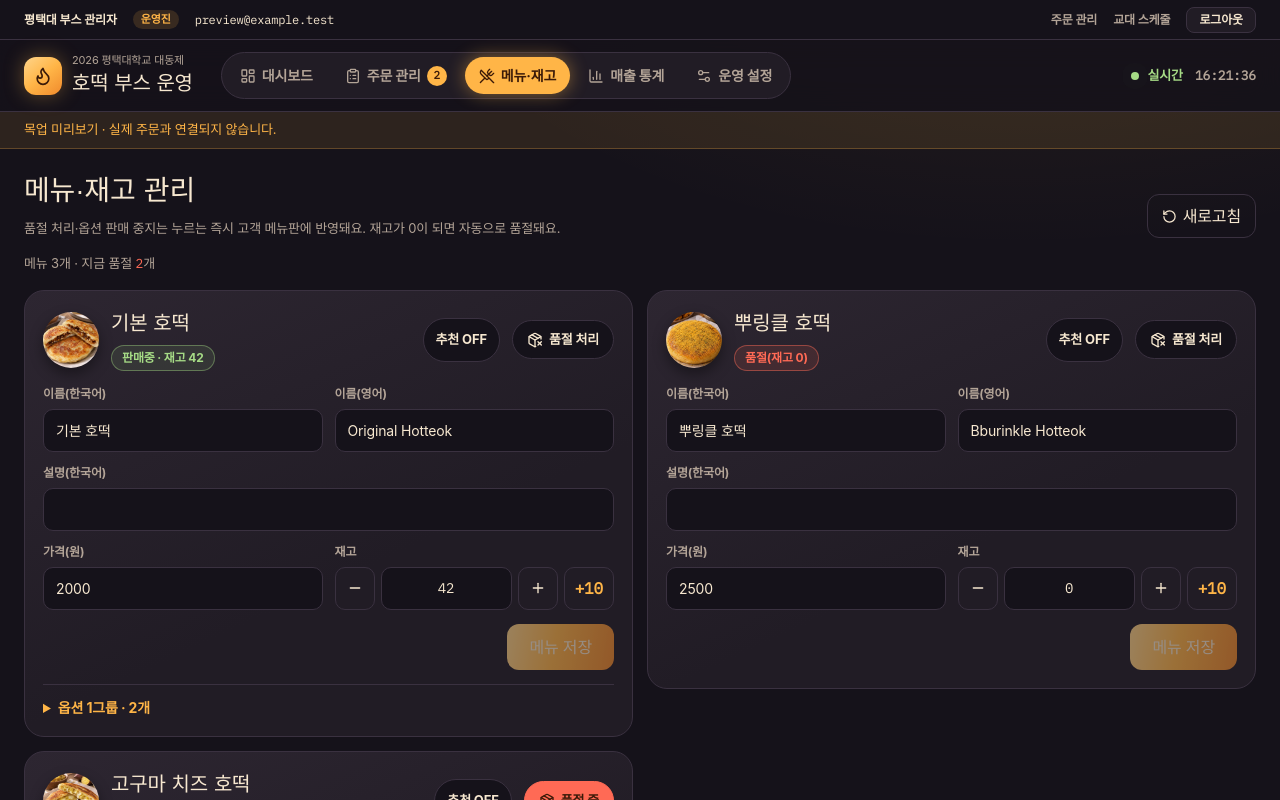
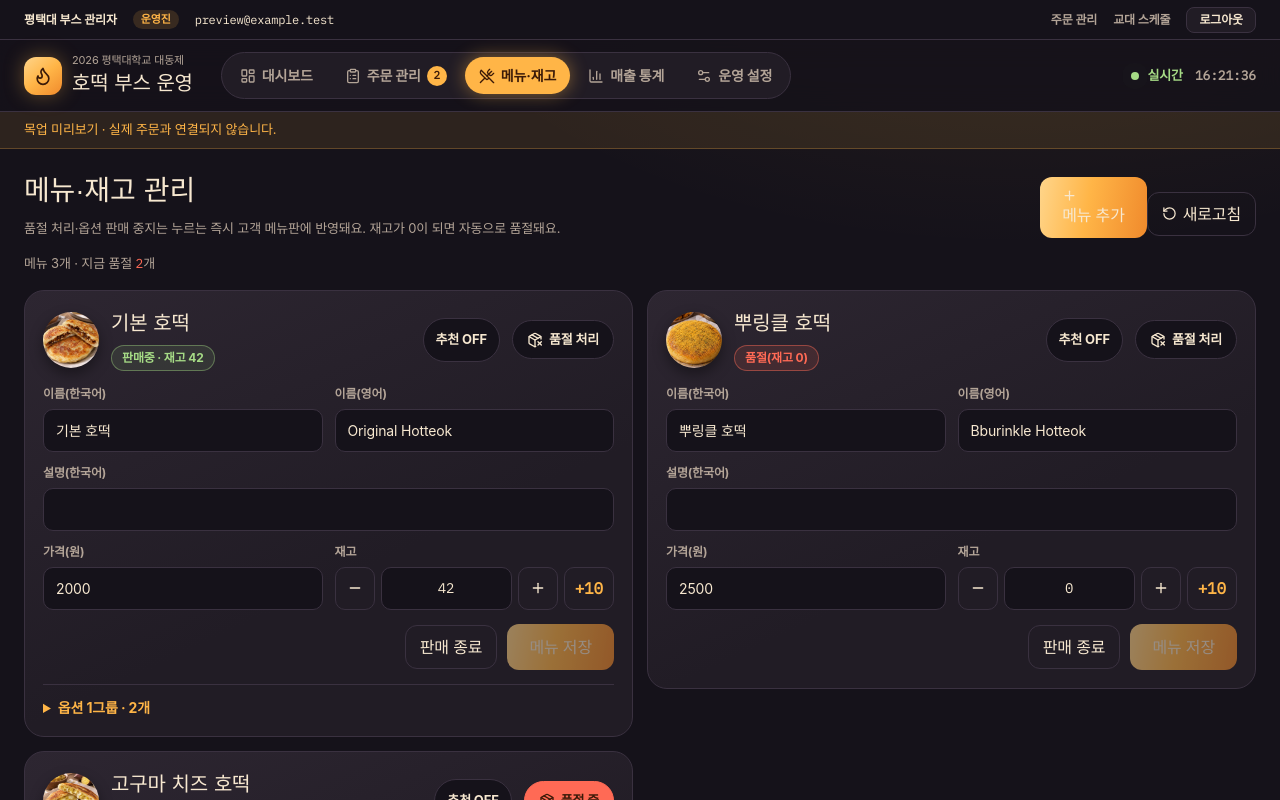
Before and after one commit to ssong2332/2026-PyeongTaek-Univ.-Festival-Payments, a Next.js app: page /dev/admin in a window 1280 px wide. Both pictures are taken after a click on the button "메뉴·재고". Shown: the top 800 px of the page. Built offline with nearby package versions, Linux system fonts and the light colour scheme; a web font is replaced by a local one.

Commit message:
feat(T-37): add menu creation and safe deactivate UI

```diff
--- a/src/components/admin/MenuManagementPanel.tsx
+++ b/src/components/admin/MenuManagementPanel.tsx
@@ -9,6 +9,7 @@ import { menuSaveErrorMessage, useLoginRedirect, useMenuAdmin, type MenuAdminApi
 import {
     ADMIN_MENU_LIMITS,
     type AdminMenuDto,
+    type AdminMenuCreate,
     type AdminMenuOptionDto,
     type AdminMenuOptionGroupDto,
     type AdminMenuPatch,
@@ -82,6 +83,7 @@ function stockStatus(menu: AdminMenuDto): { label: string; tone: "ok" | "out" |
 
 export function MenuManagementPanel({ api }: { api?: MenuAdminApi }) {
     const admin = useMenuAdmin(api);
+    const [creating, setCreating] = useState(false);
     const soldOut = admin.menus.filter((menu) => menu.isActive && (menu.isSoldOutManual || menu.stock <= 0)).length;
 
     return (
@@ -91,9 +93,15 @@ export function MenuManagementPanel({ api }: { api?: MenuAdminApi }) {
                     <h2>메뉴·재고 관리</h2>
                     <p>품절 처리·옵션 판매 중지는 누르는 즉시 고객 메뉴판에 반영돼요. 재고가 0이 되면 자동으로 품절돼요.</p>
                 </div>
-                <button type="button" className={styles.ghostButton} onClick={() => void admin.reload()} disabled={admin.status === "loading"}>
-                    <RotateCcw size={15} /> 새로고침
-                </button>
+                <div className={styles.headingActions}>
+                    <button type="button" className={styles.saveButton} onClick={() => setCreating((value) => !value)}
+                        disabled={admin.status !== "ready"}>
+                        <Plus size={15} /> {creating ? "추가 취소" : "메뉴 추가"}
+                    </button>
+                    <button type="button" className={styles.ghostButton} onClick={() => void admin.reload()} disabled={admin.status === "loading"}>
+                        <RotateCcw size={15} /> 새로고침
+                    </button>
+                </div>
             </div>
             {admin.status === "loading" && <p role="status" className={styles.muted}>메뉴를 불러오는 중입니다…</p>}
             {admin.status === "error" && (
@@ -106,8 +114,14 @@ export function MenuManagementPanel({ api }: { api?: MenuAdminApi }) {
                     메뉴 수정 기능(서버 API)에 연결하지 못했어요. 최신 버전이 배포됐는지 확인해 주세요.
                 </div>
             )}
-            {admin.status === "ready" && admin.menus.length === 0 && (
-                <p className={styles.muted}>메뉴가 없습니다 — 시드 데이터를 확인하세요.</p>
+            {admin.status === "ready" && creating && (
+                <CreateMenuForm api={admin.api} onCreated={(menu) => {
+                    admin.addMenu(menu);
+                    setCreating(false);
+                }} />
+            )}
+            {admin.status === "ready" && admin.menus.length === 0 && !creating && (
+                <p className={styles.muted}>메뉴가 없습니다. [메뉴 추가]로 첫 메뉴를 등록해 주세요.</p>
             )}
             {admin.status === "ready" && admin.menus.length > 0 && (
                 <>
@@ -126,6 +140,113 @@ export function MenuManagementPanel({ api }: { api?: MenuAdminApi }) {
         </section>
     );
 }
+
+
+type NewOption = { key: string; nameKo: string; nameEn: string; extraPrice: string };
+type NewGroup = { key: string; nameKo: string; nameEn: string; min: string; max: string; options: NewOption[] };
+
+function CreateMenuForm({ api, onCreated }: { api: MenuAdminApi; onCreated: (menu: AdminMenuDto) => void }) {
+    const redirectIfExpired = useLoginRedirect();
+    const [nameKo, setNameKo] = useState("");
+    const [nameEn, setNameEn] = useState("");
+    const [descriptionKo, setDescriptionKo] = useState("");
+    const [descriptionEn, setDescriptionEn] = useState("");
+    const [price, setPrice] = useState("");
+    const [stock, setStock] = useState("");
+    const [groups, setGroups] = useState<NewGroup[]>([]);
+    const [state, setState] = useState<SaveState>(IDLE);
+
+    const addGroup = () => setGroups((current) => [...current, {
+        key: crypto.randomUUID(), nameKo: "", nameEn: "", min: "0", max: "1", options: [],
+    }]);
+    const updateGroup = (key: string, change: (group: NewGroup) => NewGroup) =>
+        setGroups((current) => current.map((group) => group.key === key ? change(group) : group));
+    const addOption = (groupKey: string) => updateGroup(groupKey, (group) => ({
+        ...group,
+        options: [...group.options, { key: crypto.randomUUID(), nameKo: "", nameEn: "", extraPrice: "0" }],
+    }));
+
+    const basePrice = parseWhole(price, ADMIN_MENU_LIMITS.priceMax);
+    const initialStock = parseWhole(stock, ADMIN_MENU_LIMITS.stockMax);
+    const groupInvalid = groups.some((group) => {
+        const min = parseWhole(group.min, ADMIN_MENU_LIMITS.selectMax);
+        const max = parseWhole(group.max, ADMIN_MENU_LIMITS.selectMax);
+        return !group.nameKo.trim() || !group.nameEn.trim() || min === null || max === null || max < 1 || max < min
+            || group.options.some((option) => !option.nameKo.trim() || !option.nameEn.trim()
+                || parseWhole(option.extraPrice, ADMIN_MENU_LIMITS.extraPriceMax) === null);
+    });
+    const valid = Boolean(nameKo.trim() && nameEn.trim() && basePrice !== null && initialStock !== null && !groupInvalid);
+
+    async function create() {
+        if (!valid || basePrice === null || initialStock === null || state.saving) return;
+        const input: AdminMenuCreate = {
+            translations: {
+                ko: { name: nameKo.trim(), description: descriptionKo.trim() },
+                en: { name: nameEn.trim(), description: descriptionEn.trim() },
+            },
+            basePrice,
+            stock: initialStock,
+            optionGroups: groups.map((group) => ({
+                translations: { ko: { name: group.nameKo.trim() }, en: { name: group.nameEn.trim() } },
+                minSelect: Number(group.min),
+                maxSelect: Number(group.max),
+                options: group.options.map((option) => ({
+                    translations: { ko: { name: option.nameKo.trim() }, en: { name: option.nameEn.trim() } },
+                    extraPrice: Number(option.extraPrice),
+                })),
+            })),
+        };
+        setState({ saving: true, message: "", error: false });
+        try {
+            onCreated(await api.createMenu(input));
+            setState({ saving: false, message: "새 메뉴를 등록했어요.", error: false });
+        } catch (error) {
+            redirectIfExpired(error);
+            setState({ saving: false, message: menuSaveErrorMessage(error), error: true });
+        }
+    }
+
+    return <section className={styles.createBox} aria-label="새 메뉴 등록">
+        <h3>새 메뉴 등록</h3>
+        <div className={styles.grid}>
+            <Field id="new-menu-ko" label="이름(한국어)"><input id="new-menu-ko" value={nameKo} maxLength={ADMIN_MENU_LIMITS.nameMax} onChange={e => setNameKo(e.target.value)} /></Field>
+            <Field id="new-menu-en" label="이름(영어)"><input id="new-menu-en" value={nameEn} maxLength={ADMIN_MENU_LIMITS.nameMax} onChange={e => setNameEn(e.target.value)} /></Field>
+            <Field id="new-desc-ko" label="설명(한국어)" wide><input id="new-desc-ko" value={descriptionKo} maxLength={ADMIN_MENU_LIMITS.descriptionMax} onChange={e => setDescriptionKo(e.target.value)} /></Field>
+            <Field id="new-desc-en" label="설명(영어)" wide><input id="new-desc-en" value={descriptionEn} maxLength={ADMIN_MENU_LIMITS.descriptionMax} onChange={e => setDescriptionEn(e.target.value)} /></Field>
+            <Field id="new-price" label="가격(원)"><input id="new-price" inputMode="numeric" value={price} onChange={e => setPrice(e.target.value)} /></Field>
+            <Field id="new-stock" label="초기 재고"><input id="new-stock" inputMode="numeric" value={stock} onChange={e => setStock(e.target.value)} /></Field>
+        </div>
+        <div className={styles.createGroups}>
+            {groups.map((group, groupIndex) => <div className={styles.group} key={group.key}>
+                <div className={styles.groupTitle}><strong>옵션 그룹 {groupIndex + 1}</strong>
+                    <button type="button" className={styles.ghostButton} onClick={() => setGroups(current => current.filter(item => item.key !== group.key))}>그룹 삭제</button>
+                </div>
+                <div className={styles.groupRow}>
+                    <Field id={`new-group-${group.key}-ko`} label="그룹명(한국어)"><input id={`new-group-${group.key}-ko`} value={group.nameKo} onChange={e => updateGroup(group.key, item => ({ ...item, nameKo: e.target.value }))} /></Field>
+                    <Field id={`new-group-${group.key}-en`} label="그룹명(영어)"><input id={`new-group-${group.key}-en`} value={group.nameEn} onChange={e => updateGroup(group.key, item => ({ ...item, nameEn: e.target.value }))} /></Field>
+                    <Field id={`new-group-${group.key}-min`} label="최소"><input id={`new-group-${group.key}-min`} value={group.min} inputMode="numeric" onChange={e => updateGroup(group.key, item => ({ ...item, min: e.target.value }))} /></Field>
+                    <Field id={`new-group-${group.key}-max`} label="최대"><input id={`new-group-${group.key}-max`} value={group.max} inputMode="numeric" onChange={e => updateGroup(group.key, item => ({ ...item, max: e.target.value }))} /></Field>
+                    <button type="button" className={styles.smallSave} onClick={() => addOption(group.key)}>옵션 추가</button>
+                </div>
+                {group.options.map((option) => <div className={styles.optionRow} key={option.key}>
+                    <Field id={`new-option-${option.key}-ko`} label="옵션명(한국어)"><input id={`new-option-${option.key}-ko`} value={option.nameKo} onChange={e => updateGroup(group.key, item => ({ ...item, options: item.options.map(o => o.key === option.key ? { ...o, nameKo: e.target.value } : o) }))} /></Field>
+                    <Field id={`new-option-${option.key}-en`} label="옵션명(영어)"><input id={`new-option-${option.key}-en`} value={option.nameEn} onChange={e => updateGroup(group.key, item => ({ ...item, options: item.options.map(o => o.key === option.key ? { ...o, nameEn: e.target.value } : o) }))} /></Field>
+                    <Field id={`new-option-${option.key}-price`} label="추가 가격"><input id={`new-option-${option.key}-price`} value={option.extraPrice} inputMode="numeric" onChange={e => updateGroup(group.key, item => ({ ...item, options: item.options.map(o => o.key === option.key ? { ...o, extraPrice: e.target.value } : o) }))} /></Field>
+                    <button type="button" className={styles.ghostButton} onClick={() => updateGroup(group.key, item => ({ ...item, options: item.options.filter(o => o.key !== option.key) }))}>옵션 삭제</button>
+                </div>)}
+            </div>)}
+            <button type="button" className={styles.ghostButton} onClick={addGroup}><Plus size={15} /> 옵션 그룹 추가</button>
+        </div>
+        {!valid && <p className={styles.muted}>한국어·영어 이름, 가격, 초기 재고와 추가한 옵션 정보를 확인해 주세요.</p>}
+        <SaveMessage state={state} />
+        <div className={styles.cardActions}>
+            <button type="button" className={styles.saveButton} disabled={!valid || state.saving} onClick={() => void create()}>
+                {state.saving ? "등록 중…" : "메뉴 등록"}
+            </button>
+        </div>
+    </section>;
+}
+
 
 type MenuDraft = { nameKo: string; nameEn: string; descriptionKo: string; price: string; stock: string };
 
@@ -179,11 +300,12 @@ function MenuEditCard({ menu, api, onUpdated }: { menu: AdminMenuDto; api: MenuA
     }
     const fields = useSaver(onUpdated);
     const soldOutToggle = useSaver(onUpdated);
+    const activeToggle = useSaver(onUpdated);
     const [recommendationSaving, setRecommendationSaving] = useState(false);
     const errors = validateMenuDraft(draft, menu);
     const patch = menuPatch(draft, menu);
     const dirty = Object.keys(patch).length > 0;
-    const busy = fields.state.saving || soldOutToggle.state.saving || recommendationSaving;
+    const busy = fields.state.saving || soldOutToggle.state.saving || activeToggle.state.saving || recommendationSaving;
     const canSave = dirty && Object.keys(errors).length === 0 && !busy;
     const status = stockStatus(menu);
     const id = (field: string) => `menu-${menu.id}-${field}`;
@@ -268,6 +390,14 @@ function MenuEditCard({ menu, api, onUpdated }: { menu: AdminMenuDto; api: MenuA
 
             <div className={styles.cardActions}>
                 <SaveMessage state={fields.state} />
+                <SaveMessage state={activeToggle.state} />
+                <button type="button" className={styles.ghostButton} disabled={busy}
+                    onClick={() => void activeToggle.run(
+                        () => api.updateMenu(menu.id, { isActive: !menu.isActive }),
+                        menu.isActive ? "판매 종료했어요. 주문 이력은 유지돼요." : "다시 판매해요.",
+                    )}>
+                    {menu.isActive ? "판매 종료" : "다시 판매"}
+                </button>
                 {dirty && (
                     <button type="button" className={styles.ghostButton} disabled={fields.state.saving} onClick={() => setDraftState(toMenuDraft(menu))}>
                         되돌리기
```
